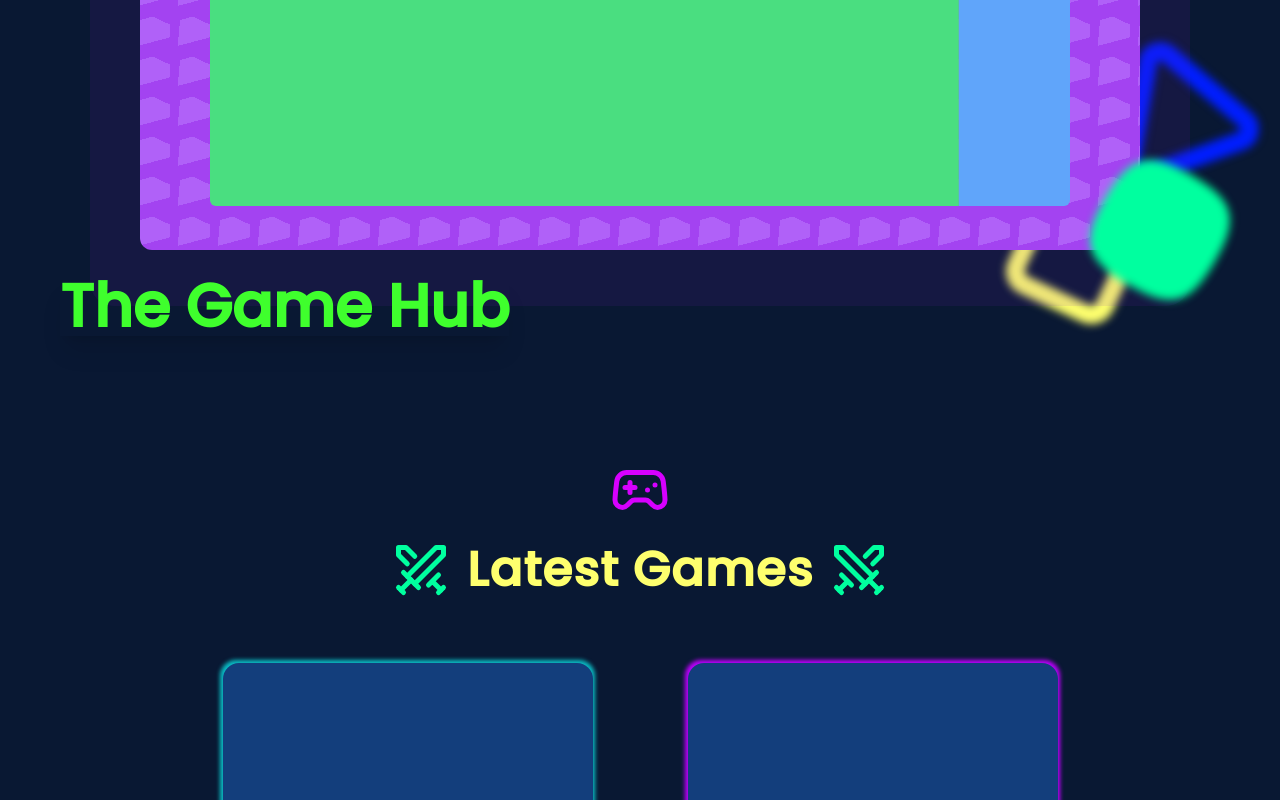
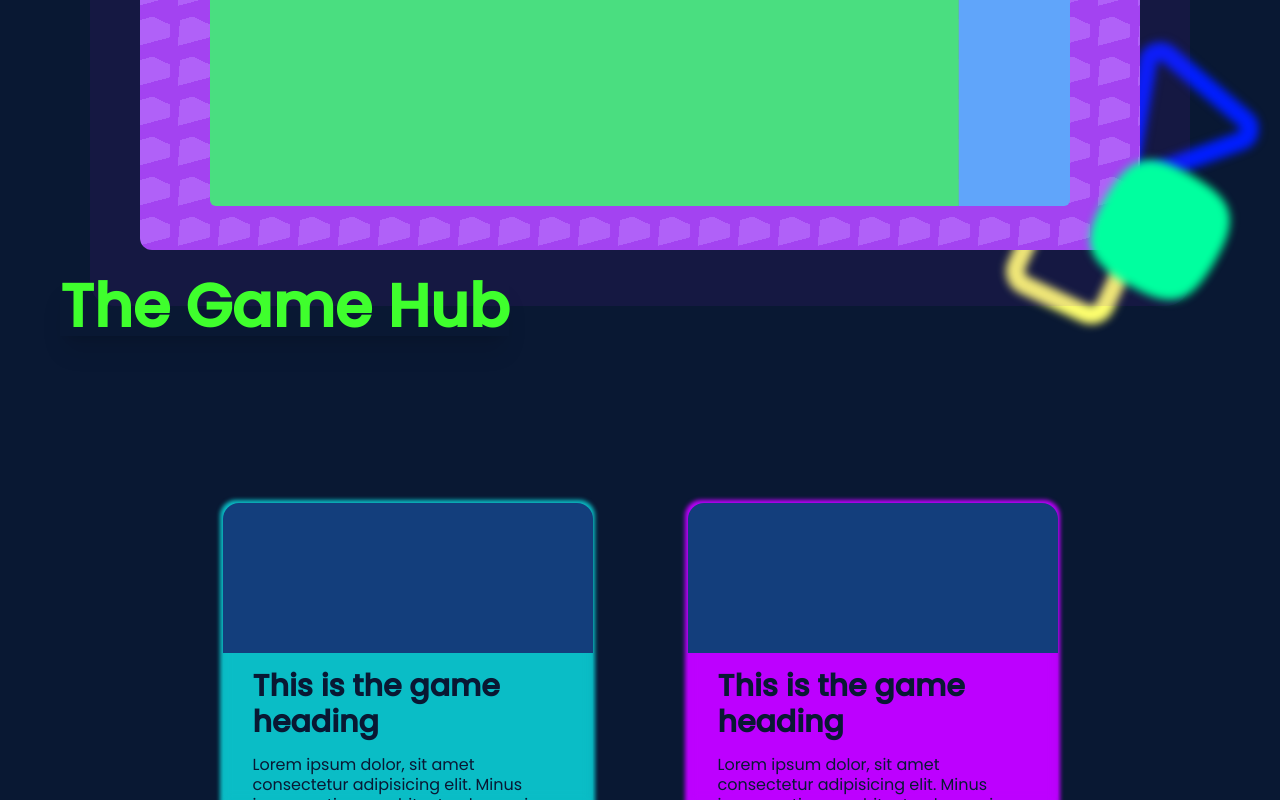
Before and after one commit to coderKrysio/code-playground, a Next.js app: page / in a window 1280 px wide. Shown: the part 450-1250 px from the top of the page. Built offline with nearby package versions, Linux system fonts and the light colour scheme.

Commit message:
removed heading

```diff
--- a/components/Listing-Games.tsx
+++ b/components/Listing-Games.tsx
@@ -6,7 +6,7 @@
 export const ListingGame = () => {
     return (
         <section className="w-screen min-h-screen flex flex-col items-center justify-center p-[50px] pt-[90px]">
-            <div className="flex flex-col items-center justify-center">
+            {/* <div className="flex flex-col items-center justify-center">
                 <AttentionSeeker effect="flash">
                     <Gamepad2
                         width={"60px"}
@@ -35,7 +35,7 @@
                         />
                     </Slide>
                 </div>
-            </div>
+            </div> */}
             <div className="pt-[60px] px-3 relative flex flex-wrap items-center justify-center gap-[90px]">
                 <GameCard />
                 <GameCard purple />
```
